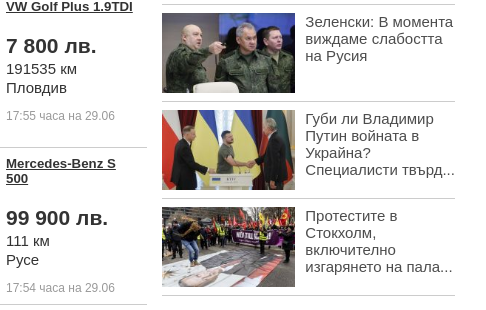
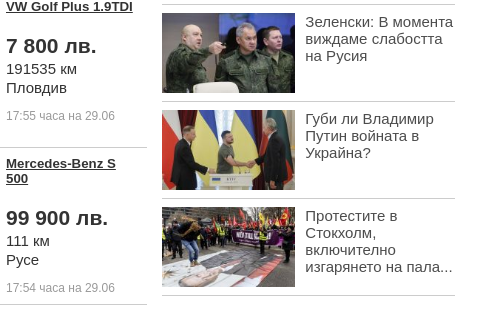
Before and after one commit to kaloydimitrov/HTML-CSS-JS, a plain HTML site: page Mobile-Clone/index.html in a window 1280 px wide. Shown: the part 475-785 px from the top of the page, 690-1176 px from the left. Drawn offline with Linux system fonts and the light colour scheme.

Commit message:
news update

```diff
--- a/Mobile-Clone/index.html
+++ b/Mobile-Clone/index.html
@@ -256,7 +256,7 @@
 
             <div class="new">
                 <div><img src="images/news/5.jpg" alt="new-img"></div>
-                <div><p>Губи ли Владимир Путин войната в Украйна? Специалисти твърд... </p></div>
+                <div><p>Губи ли Владимир Путин войната в Украйна?</p></div>
             </div>
 
             <hr>
```
